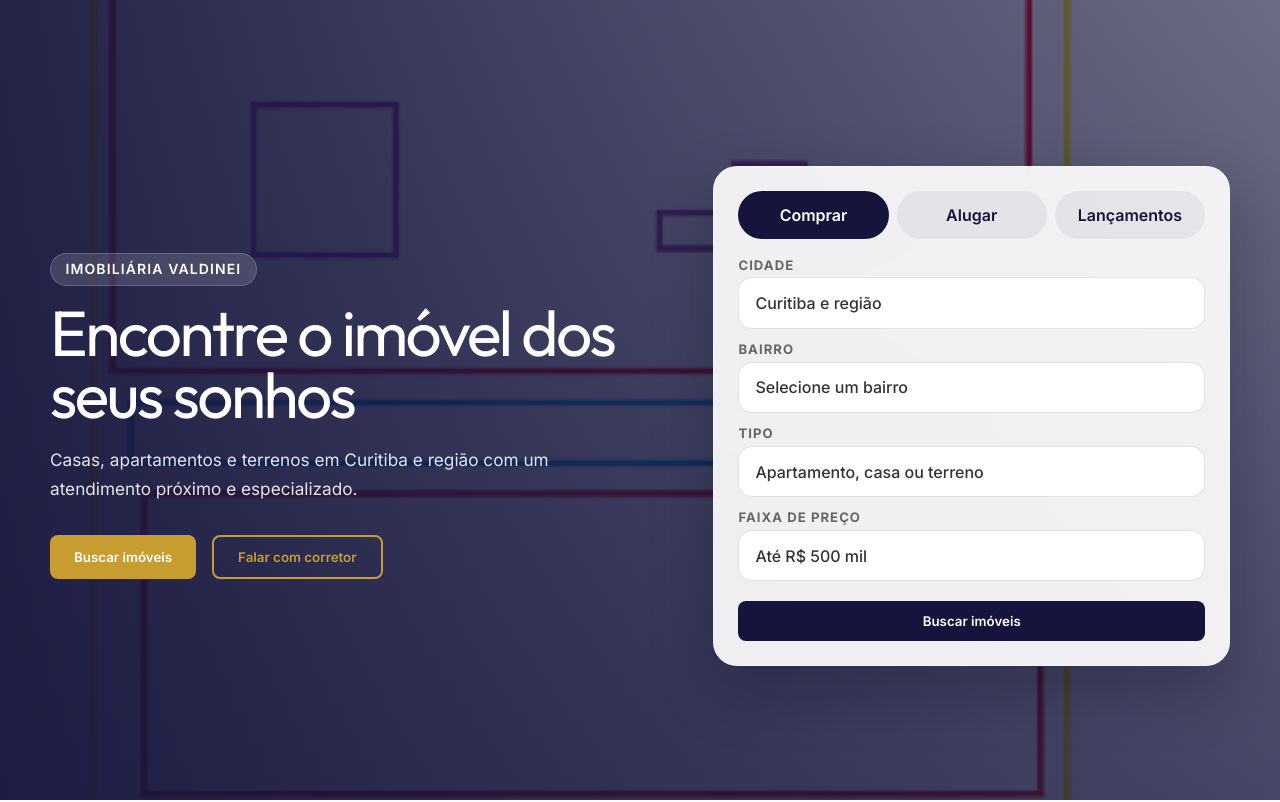
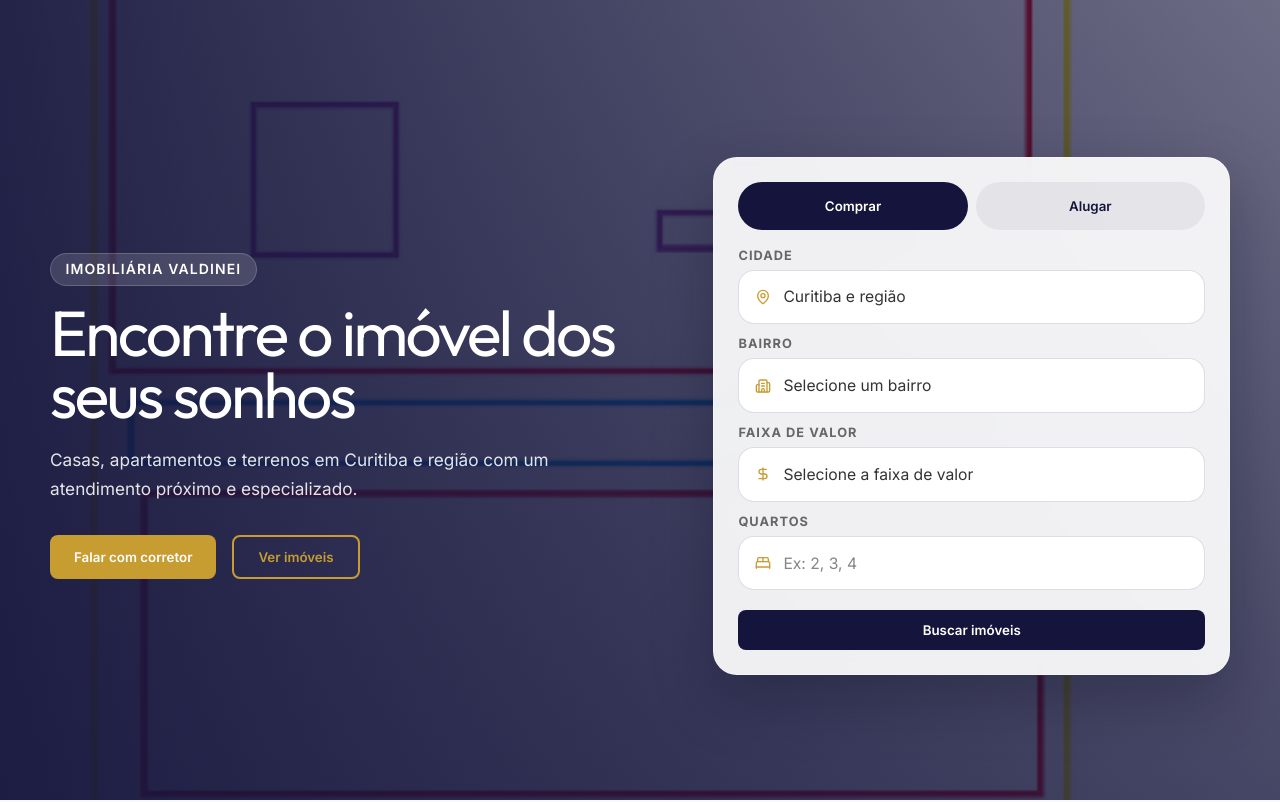
Before and after one commit to The-Wavem/imobiliaria_valdinei, a React (Vite) app: page / in a window 1280 px wide. Shown: the top 802 px of the page. Built offline with nearby package versions, Linux system fonts and the light colour scheme.

Commit message:
TD-19 refinando componentes

```diff
--- a/package.json
+++ b/package.json
@@ -10,6 +10,7 @@
     "preview": "vite preview"
   },
   "dependencies": {
+    "lucide-react": "^1.14.0",
     "motion": "^12.38.0",
     "react": "^19.2.0",
     "react-dom": "^19.2.0",
--- /dev/null
+++ b/src/components/ui/Input/Input.jsx
@@ -0,0 +1,32 @@
+import styles from "./Input.module.css";
+
+export default function Input({
+  icon: Icon,
+  label,
+  placeholder,
+  value,
+  onChange,
+  className = "",
+}) {
+  return (
+    <label className={`${styles.field} ${className}`.trim()}>
+      <span className={styles.label}>{label}</span>
+
+      <div className={styles.control}>
+        {Icon ? (
+          <span className={styles.icon}>
+            <Icon size={16} strokeWidth={2} />
+          </span>
+        ) : null}
+
+        <input
+          className={styles.input}
+          type="text"
+          placeholder={placeholder}
+          value={value}
+          onChange={onChange}
+        />
+      </div>
+    </label>
+  );
+}
--- /dev/null
+++ b/src/components/ui/Input/Input.module.css
@@ -0,0 +1,55 @@
+.field {
+  display: grid;
+  gap: 0.45rem;
+}
+
+.label {
+  font-size: 0.8rem;
+  font-weight: 700;
+  letter-spacing: 0.08em;
+  text-transform: uppercase;
+  color: var(--color-text-muted);
+}
+
+.control {
+  display: flex;
+  align-items: center;
+  gap: 0.75rem;
+  min-height: 3.4rem;
+  padding: 0.85rem 1rem;
+  border-radius: 16px;
+  border: 1px solid rgba(20, 20, 60, 0.14);
+  background: #ffffff;
+  transition: border-color var(--transition-fast), box-shadow var(--transition-fast), transform var(--transition-fast);
+}
+
+.field:hover .control {
+  border-color: rgba(199, 156, 49, 0.48);
+}
+
+.field:focus-within .control {
+  border-color: var(--color-primary);
+  box-shadow: 0 0 0 4px rgba(199, 156, 49, 0.14);
+}
+
+.icon {
+  display: inline-flex;
+  align-items: center;
+  justify-content: center;
+  color: var(--color-primary);
+  flex-shrink: 0;
+}
+
+.input {
+  width: 100%;
+  border: 0;
+  outline: 0;
+  background: transparent;
+  color: var(--color-text-main);
+  font-family: var(--font-sans);
+  font-size: 0.98rem;
+}
+
+.input::placeholder {
+  color: rgba(102, 102, 102, 0.8);
+}
--- /dev/null
+++ b/src/components/ui/Select/Select.jsx
@@ -0,0 +1,25 @@
+import styles from "./Select.module.css";
+
+export default function Select({ icon: Icon, label, options, value, onChange }) {
+  return (
+    <label className={styles.field}>
+      <span className={styles.label}>{label}</span>
+
+      <div className={styles.control}>
+        {Icon ? (
+          <span className={styles.icon}>
+            <Icon size={16} strokeWidth={2} />
+          </span>
+        ) : null}
+
+        <select className={styles.select} value={value} onChange={onChange}>
+          {options.map((option) => (
+            <option key={option.value} value={option.value}>
+              {option.label}
+            </option>
+          ))}
+        </select>
+      </div>
+    </label>
+  );
+}
--- /dev/null
+++ b/src/components/ui/Select/Select.module.css
@@ -0,0 +1,56 @@
+.field {
+  display: grid;
+  gap: 0.45rem;
+}
+
+.label {
+  font-size: 0.8rem;
+  font-weight: 700;
+  letter-spacing: 0.08em;
+  text-transform: uppercase;
+  color: var(--color-text-muted);
+}
+
+.control {
+  display: flex;
+  align-items: center;
+  gap: 0.75rem;
+  min-height: 3.4rem;
+  padding: 0.85rem 1rem;
+  border-radius: 16px;
+  border: 1px solid rgba(20, 20, 60, 0.14);
+  background: #ffffff;
+  transition: border-color var(--transition-fast), box-shadow var(--transition-fast), transform var(--transition-fast);
+}
+
+.field:hover .control {
+  border-color: rgba(199, 156, 49, 0.48);
+}
+
+.field:focus-within .control {
+  border-color: var(--color-primary);
+  box-shadow: 0 0 0 4px rgba(199, 156, 49, 0.14);
+}
+
+.icon {
+  display: inline-flex;
+  align-items: center;
+  justify-content: center;
+  color: var(--color-primary);
+  flex-shrink: 0;
+}
+
+.select {
+  width: 100%;
+  border: 0;
+  outline: 0;
+  background: transparent;
+  color: var(--color-text-main);
+  font-family: var(--font-sans);
+  font-size: 0.98rem;
+  appearance: none;
+}
+
+.select option {
+  color: var(--color-text-main);
+}
--- a/src/sections/home/Hero.jsx
+++ b/src/sections/home/Hero.jsx
@@ -1,7 +1,53 @@
+import { useState } from "react";
+import { BedDouble, Building2, MapPin, DollarSign } from "lucide-react";
 import Button from "@components/ui/Button/Button.jsx";
+import Input from "@components/ui/Input/Input.jsx";
+import Select from "@components/ui/Select/Select.jsx";
 import styles from "./Hero.module.css";
 
+const bairroOptions = [
+  { value: "", label: "Selecione um bairro" },
+  { value: "agua-verde", label: "Água Verde" },
+  { value: "batel", label: "Batel" },
+  { value: "centro", label: "Centro" },
+  { value: "portao", label: "Portão" },
+];
+
+const valorOptions = [
+  { value: "", label: "Selecione a faixa de valor" },
+  { value: "ate-300", label: "Até R$ 300 mil" },
+  { value: "ate-500", label: "Até R$ 500 mil" },
+  { value: "ate-800", label: "Até R$ 800 mil" },
+  { value: "acima-800", label: "Acima de R$ 800 mil" },
+];
+
+const initialFilters = {
+  cidade: "Curitiba e região",
+  bairro: "",
+  valor: "",
+  quartos: "",
+};
+
 export default function Hero() {
+  const [searchTab, setSearchTab] = useState("Comprar");
+  const [filters, setFilters] = useState(initialFilters);
+
+  const handleFieldChange = (field) => (event) => {
+    const { value } = event.target;
+
+    setFilters((currentFilters) => ({
+      ...currentFilters,
+      [field]: value,
+    }));
+  };
+
+  const handleSearch = () => {
+    console.log({
+      transaction: searchTab,
+      filters,
+    });
+  };
+
   return (
     <section className={styles.hero}>
       <div className={styles.overlay} />
@@ -16,44 +62,63 @@ export default function Hero() {
           </p>
 
           <div className={styles.actions}>
-            <Button variant="primary">Buscar imóveis</Button>
-            <Button variant="outline">Falar com corretor</Button>
+            <Button variant="primary">Falar com corretor</Button>
+            <Button variant="outline">Ver imóveis</Button>
           </div>
         </div>
 
         <div className={styles.searchCard}>
-          <div className={styles.tabs} aria-label="Filtro de imóveis">
-            <span className={`${styles.tab} ${styles.tabActive}`}>Comprar</span>
-            <span className={styles.tab}>Alugar</span>
-            <span className={styles.tab}>Lançamentos</span>
+          <div className={styles.tabs} aria-label="Tipo de transação">
+            {['Comprar', 'Alugar'].map((tab) => (
+              <button
+                key={tab}
+                type="button"
+                className={`${styles.tab} ${searchTab === tab ? styles.tabActive : ""}`}
+                onClick={() => setSearchTab(tab)}
+              >
+                {tab}
+              </button>
+            ))}
           </div>
 
           <div className={styles.fields}>
-            <label className={styles.field}>
-              <span>Cidade</span>
-              <div className={styles.fieldValue}>Curitiba e região</div>
-            </label>
+            <Input
+              icon={MapPin}
+              label="Cidade"
+              placeholder="Curitiba e região"
+              value={filters.cidade}
+              onChange={handleFieldChange("cidade")}
+            />
 
-            <label className={styles.field}>
-              <span>Bairro</span>
-              <div className={styles.fieldValue}>Selecione um bairro</div>
-            </label>
+            <Select
+              icon={Building2}
+              label="Bairro"
+              options={bairroOptions}
+              value={filters.bairro}
+              onChange={handleFieldChange("bairro")}
+            />
 
-            <label className={styles.field}>
-              <span>Tipo</span>
-              <div className={styles.fieldValue}>
-                Apartamento, casa ou terreno
-              </div>
-            </label>
+            <Select
+              icon={DollarSign}
+              label="Faixa de valor"
+              options={valorOptions}
+              value={filters.valor}
+              onChange={handleFieldChange("valor")}
+            />
 
-            <label className={styles.field}>
-              <span>Faixa de preço</span>
-              <div className={styles.fieldValue}>Até R$ 500 mil</div>
-            </label>
+            <Input
+              icon={BedDouble}
+              label="Quartos"
+              placeholder="Ex: 2, 3, 4"
+              value={filters.quartos}
+              onChange={handleFieldChange("quartos")}
+            />
           </div>
 
           <div className={styles.searchAction}>
-            <Button variant="secondary">Buscar imóveis</Button>
+            <Button variant="secondary" onClick={handleSearch}>
+              Buscar imóveis
+            </Button>
           </div>
         </div>
       </div>
--- a/src/sections/home/Hero.module.css
+++ b/src/sections/home/Hero.module.css
@@ -82,7 +82,7 @@
 
 .tabs {
   display: grid;
-  grid-template-columns: repeat(3, minmax(0, 1fr));
+  grid-template-columns: repeat(2, minmax(0, 1fr));
   gap: 0.5rem;
   margin-bottom: 1.25rem;
 }
@@ -93,10 +93,19 @@
   align-items: center;
   min-height: 3rem;
   border-radius: 999px;
+  border: 1px solid transparent;
   background: rgba(20, 20, 60, 0.06);
   color: var(--color-secondary);
   font-weight: 600;
   font-family: var(--font-sans);
+  cursor: pointer;
+  transition: all var(--transition-fast);
+}
+
+.tab:hover,
+.tab:focus-visible {
+  border-color: rgba(199, 156, 49, 0.3);
+  box-shadow: 0 0 0 4px rgba(199, 156, 49, 0.12);
 }
 
 .tabActive {
@@ -144,6 +153,10 @@
   width: 100%;
 }
 
+.searchAction button {
+  width: 100%;
+}
+
 @media (max-width: 960px) {
   .hero {
     padding-top: 5rem;
```
Also changed, not shown: 1 other file (tests, documents, lock files or other folders).
